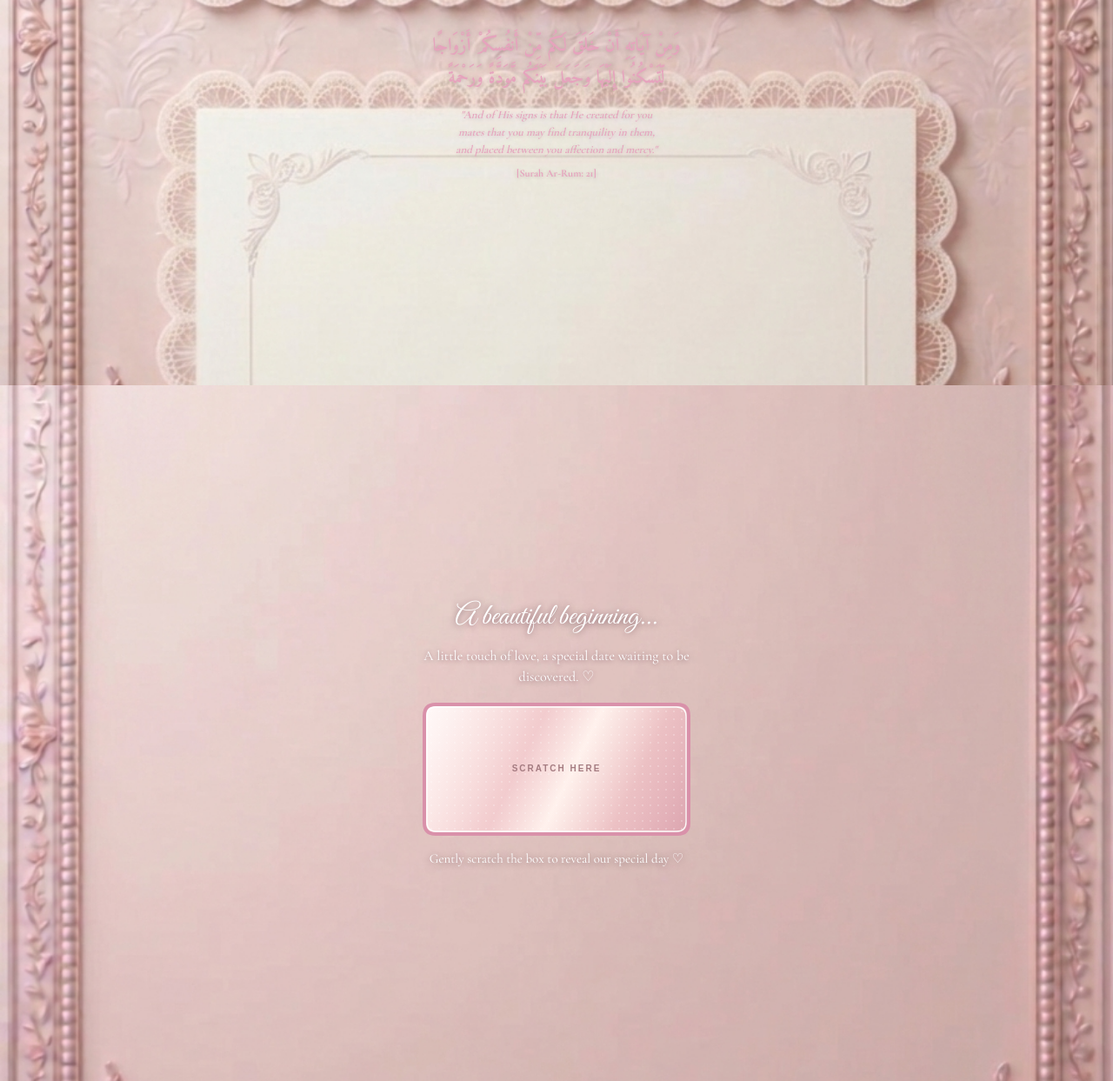
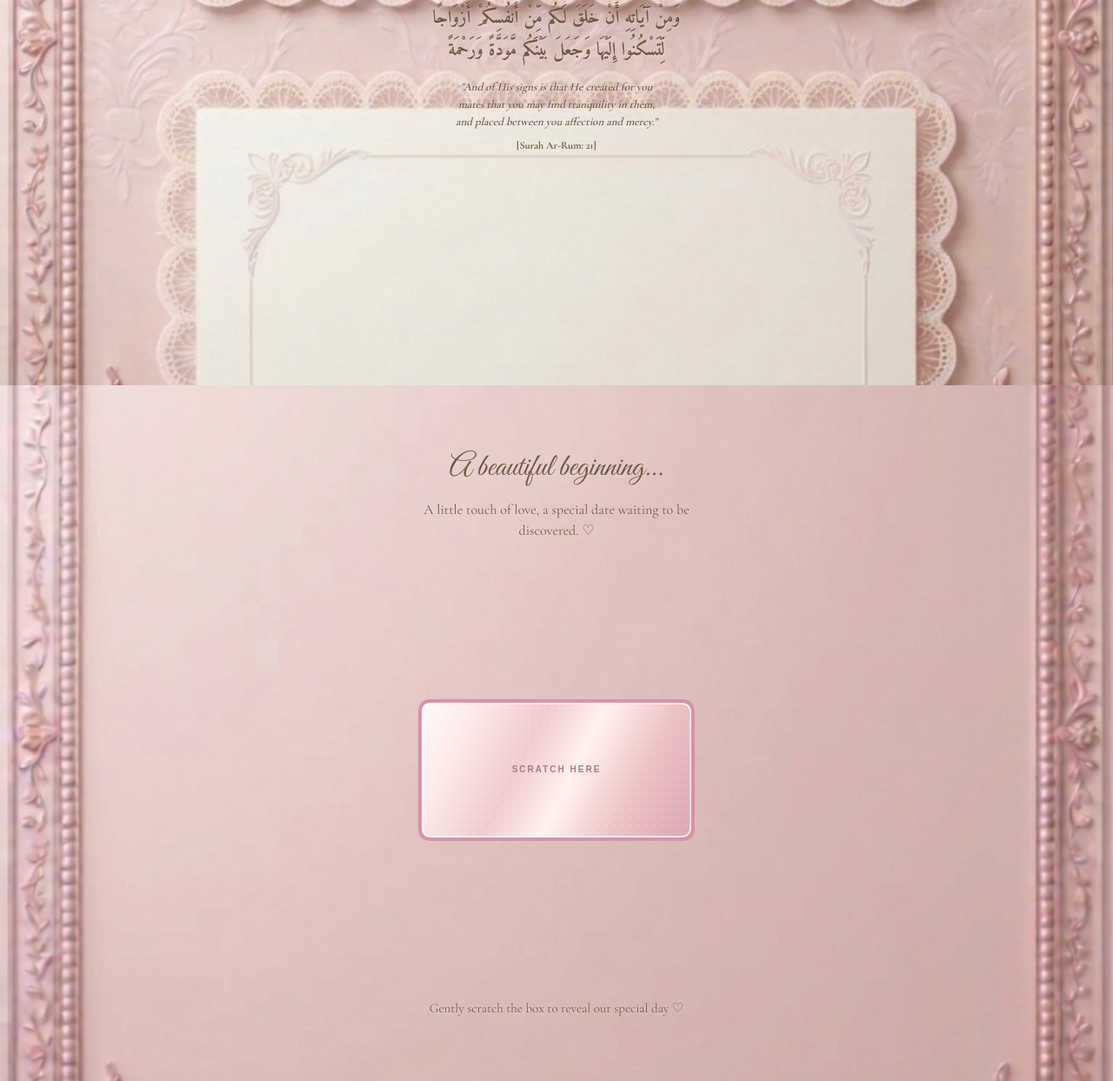
Before and after one commit to ivoryvows/Template, a plain HTML site: page index.html in a window 1280 px wide. Shown: the part 1957-3200 px from the top of the page at 87% size. Drawn offline with nearby package versions, Linux system fonts and the light colour scheme; grey boxes are pictures that could not be loaded.

Commit message:
Update index.html

```diff
--- a/index.html
+++ b/index.html
@@ -259,7 +259,7 @@ p {
   color:#79604d!important;
 }
 
-/* AYAT SECTION - TWO INDEPENDENT TEXT POSITIONS */
+/* AYAT SECTION */
 
 #ayat {
   background:#e9b9cd;
@@ -275,18 +275,18 @@ p {
   display:block;
 }
 
-/* FIRST PARAGRAPH - FIXED HIGHER POSITION */
+/* TOP PARAGRAPH - SLIGHTLY LOWER */
 
 .welcomeText {
   position:absolute;
-  top:12vh;
+  top:15vh;
   left:0;
   right:0;
   width:100%;
   max-width:350px;
   margin:0 auto;
-  color:var(--softPink);
-  text-shadow:0 1px 4px rgba(90,35,60,.2);
+  color:var(--darkBeige);
+  text-shadow:0 1px 3px rgba(255,255,255,.35);
   font-weight:700;
 }
 
@@ -294,21 +294,21 @@ p {
   font-size:13px;
   line-height:1.5;
   font-weight:700;
-  color:var(--softPink);
-}
-
-/* SECOND PARAGRAPH - INDEPENDENT LOWER POSITION */
+  color:var(--darkBeige);
+}
+
+/* LOWER AYAT - SLIGHTLY HIGHER */
 
 .ayatQuote {
   position:absolute;
-  top:49vh;
+  top:45vh;
   left:0;
   right:0;
   width:100%;
   max-width:410px;
   margin:0 auto;
-  color:var(--softPink);
-  text-shadow:0 1px 4px rgba(90,35,60,.2);
+  color:var(--darkBeige);
+  text-shadow:0 1px 3px rgba(255,255,255,.35);
 }
 
 .ayatArabic {
@@ -316,7 +316,7 @@ p {
   line-height:1.75;
   font-weight:700;
   margin-bottom:13px;
-  color:var(--softPink);
+  color:var(--darkBeige);
 }
 
 .translation {
@@ -324,45 +324,62 @@ p {
   font-size:13px!important;
   line-height:1.55;
   font-weight:600;
-  color:var(--softPink);
+  color:var(--darkBeige);
 }
 
 .reference {
   margin-top:8px;
   font-size:12px!important;
   font-weight:700;
-  color:var(--softPink);
-}
-
-/* DATE REVEAL - PEACH PINK SCRATCH BOX */
+  color:var(--darkBeige);
+}
+
+/* DATE REVEAL - FULL PHONE SCREEN LAYOUT */
+
+#dateReveal {
+  min-height:100svh;
+}
 
 #dateReveal .content {
+  width:100%;
   max-width:450px;
+  min-height:100svh;
+  display:flex;
+  flex-direction:column;
+  align-items:center;
+  justify-content:flex-start;
+  padding:9vh 22px 9vh;
+  color:var(--darkBeige);
+  text-shadow:0 1px 3px rgba(255,255,255,.35);
 }
 
 .dateHeading {
-  font-size:34px;
+  font-size:36px;
   line-height:1.3;
-  margin-bottom:10px;
+  margin-bottom:12px;
+  color:var(--darkBeige);
+  flex-shrink:0;
 }
 
 .scratchCaption {
   font-size:16px;
   line-height:1.5;
-  margin:0 auto 17px;
+  margin:0 auto;
   max-width:310px;
-  color:white;
-  text-shadow:0 1px 5px rgba(80,30,50,.5);
+  color:var(--darkBeige);
+  text-shadow:0 1px 3px rgba(255,255,255,.35);
+  flex-shrink:0;
 }
 
 .scratchWrap {
   position:relative;
-  width:min(310px,86vw);
-  height:155px;
-  margin:0 auto;
+  width:min(320px,86vw);
+  height:165px;
+  margin:auto 0;
   background:transparent;
   border:0;
   overflow:visible;
+  flex-shrink:0;
 }
 
 .dateUnder {
@@ -372,8 +389,8 @@ p {
   flex-direction:column;
   justify-content:center;
   align-items:center;
-  color:white;
-  text-shadow:0 2px 8px rgba(80,30,50,.65);
+  color:var(--darkBeige);
+  text-shadow:0 1px 4px rgba(255,255,255,.5);
   z-index:0;
 }
 
@@ -401,9 +418,11 @@ p {
 }
 
 .scratchHint {
-  margin-top:14px;
+  margin-top:0;
   font-size:15px;
-  color:white;
+  color:var(--darkBeige);
+  text-shadow:0 1px 3px rgba(255,255,255,.4);
+  flex-shrink:0;
 }
 
 /* COUNTDOWN */
@@ -473,13 +492,15 @@ p {
 
 .curveHeading {
   display:inline-block;
-  border:1px solid white;
+  border:1px solid var(--darkBeige);
   border-radius:45% 45% 10px 10px;
   padding:13px 24px 11px;
   font-size:25px;
   margin:5px 0 7px;
   flex-shrink:0;
   transform:translateY(5px);
+  color:var(--darkBeige);
+  text-shadow:0 1px 3px rgba(255,255,255,.4);
 }
 
 #celebration .videoBox {
@@ -758,14 +779,14 @@ p {
     font-size:35px;
   }
 
-  /* INDEPENDENT MOBILE POSITIONS */
+  /* AYAT MOBILE POSITIONS */
 
   #ayat .content {
     padding:0 18px;
   }
 
   .welcomeText {
-    top:10vh;
+    top:13vh;
   }
 
   .welcomeText p {
@@ -773,7 +794,7 @@ p {
   }
 
   .ayatQuote {
-    top:48vh;
+    top:44vh;
   }
 
   .ayatArabic {
@@ -784,13 +805,29 @@ p {
     font-size:12px!important;
   }
 
+  /* SCRATCH PAGE MOBILE */
+
+  #dateReveal .content {
+    min-height:100svh;
+    padding:9vh 20px 9vh;
+  }
+
   .dateHeading {
-    font-size:31px;
+    font-size:32px;
   }
 
   .scratchCaption {
     font-size:15px;
-    margin-bottom:15px;
+    max-width:290px;
+  }
+
+  .scratchWrap {
+    width:min(310px,86vw);
+    height:155px;
+  }
+
+  .scratchHint {
+    font-size:14px;
   }
 
   .curveHeading {
@@ -918,8 +955,6 @@ p {
   <img src="ayat.JPG" class="bg" alt="">
 
   <div class="content white">
-
-    <!-- FIRST PARAGRAPH: TOP -->
 
     <div class="welcomeText reveal">
       <p>
@@ -935,8 +970,6 @@ p {
       </p>
     </div>
 
-    <!-- SECOND PARAGRAPH: BOTTOM -->
-
     <div class="ayatQuote reveal">
 
       <div class="arabic ayatArabic">
```
